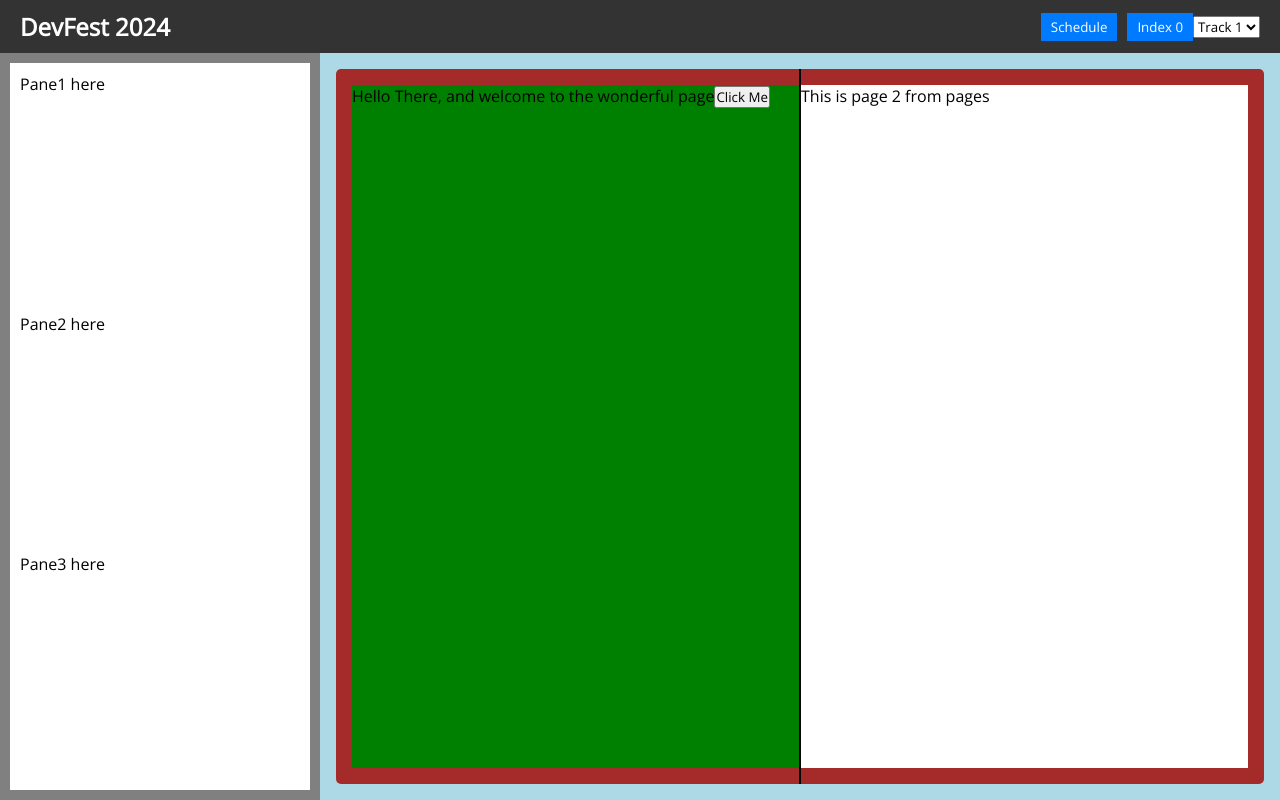
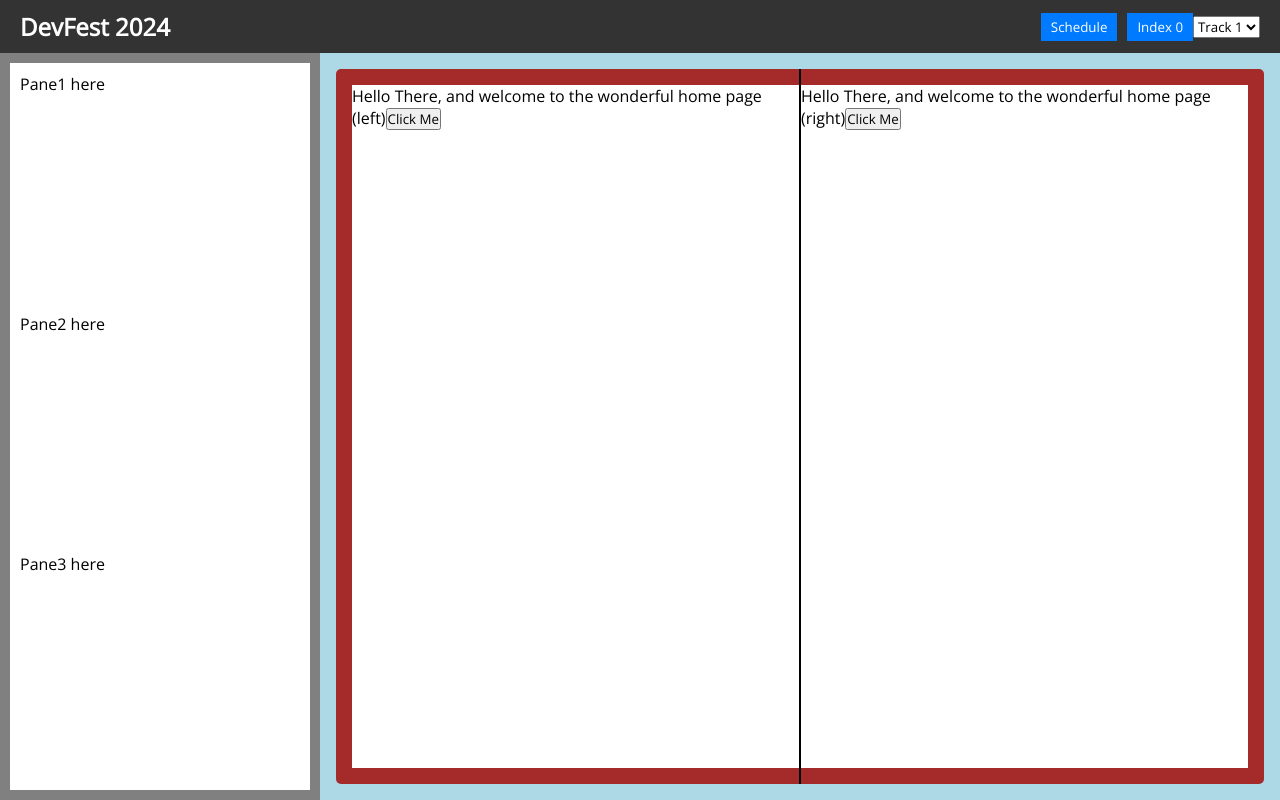
Before and after one commit to adicu/devfest-2024, a Next.js app: page / in a window 1280 px wide. Built offline with nearby package versions, Linux system fonts and the light colour scheme.

Commit message:
Added subfunctions for different page types

```diff
--- a/src/components/Book.jsx
+++ b/src/components/Book.jsx
@@ -10,6 +10,7 @@ const Book = (props) => {
   return (
     <Container>
       <PageFlipApp
+        data={props.data}
         parentPage={props.currentPage}
         previousPage={props.previousPage}
         updatePage={props.updatePage}
--- a/src/components/Pages.jsx
+++ b/src/components/Pages.jsx
@@ -1,12 +1,38 @@
-import Page1 from "./pages/Page1";
+import HomePageLeft from "./pages/home/HomePageLeft";
+import HomePageRight from "./pages/home/HomePageRight";
 
-export default function Pages() {
-  return [
-    [<Page1 />, <div>This is page 2 from pages</div>],
-    [
-      <div>This is page 3 from pages</div>,
-      <div>This is page 4 from pages</div>,
-    ],
-    [<div>This is page 5 from pages</div>, <></>],
-  ];
+import getSpeakerPages from "./pages/speakers/getSpeakerPages";
+import getEventsPages from "./pages/events/getEventsPages";
+import getWorkshopPages from "./pages/workshops/getWorkshopPages";
+import getInstructorPages from "./pages/instructors/getInstructorPages";
+import getSponsorPages from "./pages/sponsors/getSponsorPages";
+
+export default function Pages(data) {
+  let pages = [[<HomePageLeft data={data} />, <HomePageRight data={data} />]];
+
+  pages = pages.concat(getSpeakerPages(data));
+  pages = pages.concat(getEventsPages(data));
+  pages = pages.concat(getWorkshopPages(data));
+  pages = pages.concat(getInstructorPages(data));
+  pages = pages.concat(getSponsorPages(data));
+
+  return pages;
 }
+
+export function getPageDictionary(data) {
+  const homePage = 1;
+  const speakerPage = homePage + getSpeakerPages(data).length;
+  const eventPage = speakerPage + getEventsPages(data).length;
+  const workshopPage = eventPage + getWorkshopPages(data).length;
+  const instructorPage = workshopPage + getInstructorPages(data).length;
+  const sponsorPage = instructorPage + getSponsorPages(data).length;
+
+  return {
+    Home: homePage,
+    Speakers: speakerPage,
+    Events: eventPage,
+    Workshops: workshopPage,
+    Instructors: instructorPage,
+    Sponsors: sponsorPage,
+  };
+}
--- a/src/components/book-components/PageFlipApp.jsx
+++ b/src/components/book-components/PageFlipApp.jsx
@@ -123,7 +123,7 @@ const useStyles = createUseStyles({
 });
 
 const PageFlipApp = (props) => {
-  const pages = Pages();
+  const pages = Pages(props.data);
 
   useEffect(() => {
     setCurrentPage(props.parentPage);
--- /dev/null
+++ b/src/components/pages/events/getEventsPages.js
@@ -0,0 +1,4 @@
+/* Returns an array of arrays of length 2 (left and right pages). */
+export default function getEventsPages(data) {
+  return [[<div>Left Event Page 1</div>, <div>Right Event page 1</div>]];
+}
--- /dev/null
+++ b/src/components/pages/home/HomePageLeft.jsx
@@ -0,0 +1,23 @@
+import styled from "@emotion/styled";
+
+const HomePageLeft = (props) => {
+  const Container = styled.div`
+    width: 100%;
+    height: 100%;
+  `;
+
+  const handleButtonClick = (event) => {
+    event.stopPropagation();
+
+    console.log("Button clicked");
+  };
+
+  return (
+    <Container>
+      Hello There, and welcome to the wonderful home page (left)
+      <button onClick={handleButtonClick}>Click Me</button>
+    </Container>
+  );
+};
+
+export default HomePageLeft;
--- a/src/components/pages/Page1.jsx
+++ b/src/components/pages/home/HomePageRight.jsx
@@ -1,9 +1,9 @@
 import styled from "@emotion/styled";
 
-const Page1 = (props) => {
+const HomePageLeft = (props) => {
   const Container = styled.div`
-    background-color: green;
     height: 100%;
+    width: 100%;
   `;
 
   const handleButtonClick = (event) => {
@@ -14,10 +14,10 @@ const Page1 = (props) => {
 
   return (
     <Container>
-      Hello There, and welcome to the wonderful page
+      Hello There, and welcome to the wonderful home page (right)
       <button onClick={handleButtonClick}>Click Me</button>
     </Container>
   );
 };
 
-export default Page1;
+export default HomePageLeft;
--- /dev/null
+++ b/src/components/pages/instructors/getInstructorPages.js
@@ -0,0 +1,6 @@
+/* Returns an array of arrays of length 2 (left and right pages). */
+export default function getInstructorPages(data) {
+  return [
+    [<div>Left Instructor Page 1</div>, <div>Right Instructor page 1</div>],
+  ];
+}
--- /dev/null
+++ b/src/components/pages/speakers/getSpeakerPages.js
@@ -0,0 +1,4 @@
+/* Returns an array of arrays of length 2 (left and right pages). */
+export default function getSpeakerPages(data) {
+  return [[<div>Left Speaker Page 1</div>, <div>Right speaker page 1</div>]];
+}
--- /dev/null
+++ b/src/components/pages/sponsors/getSponsorPages.js
@@ -0,0 +1,4 @@
+/* Returns an array of arrays of length 2 (left and right pages). */
+export default function getSponsorPages(data) {
+  return [[<div>Left Sponsor Page 1</div>, <div>Right Sponsor page 1</div>]];
+}
--- /dev/null
+++ b/src/components/pages/workshops/getWorkshopPages.js
@@ -0,0 +1,4 @@
+/* Returns an array of arrays of length 2 (left and right pages). */
+export default function getWorkshopPages(data) {
+  return [[<div>Left Workshop Page 1</div>, <div>Right workshop page 1</div>]];
+}
--- a/src/pages/index.js
+++ b/src/pages/index.js
@@ -5,6 +5,8 @@ import { useState, useEffect } from "react";
 import Book from "../components/Book";
 import Sidepane from "../components/Sidepane";
 import Header from "../components/Header";
+
+import { getPageDictionary } from "../components/Pages";
 
 export async function getServerSideProps() {
   try {
@@ -38,6 +40,21 @@ const MainContentWrapper = styled.div`
 `;
 
 export default function Home({ data }) {
+  // Suppress JSS warnings
+  if (typeof window === "undefined") {
+    const originalWarn = console.warn;
+    console.warn = (...args) => {
+      if (
+        args[0] !==
+        'Warning: [JSS] Rule is not linked. Missing sheet option "link: true".'
+      ) {
+        originalWarn(...args);
+      }
+    };
+  }
+
+  const pageDictionary = getPageDictionary(data);
+
   const maxWidth = "650px";
 
   const isClientMobile = () => {
@@ -77,6 +94,7 @@ export default function Home({ data }) {
         <HomePageContainer>
           <HeaderWrapper>
             <Header
+              pageDictionary={pageDictionary}
               currentPage={currentPage}
               previousPage={previousPage}
               updatePage={updatePage}
@@ -85,6 +103,7 @@ export default function Home({ data }) {
           <MainContentWrapper>
             <Sidepane />
             <Book
+              data={data}
               currentPage={currentPage}
               previousPage={previousPage}
               updatePage={updatePage}
```
